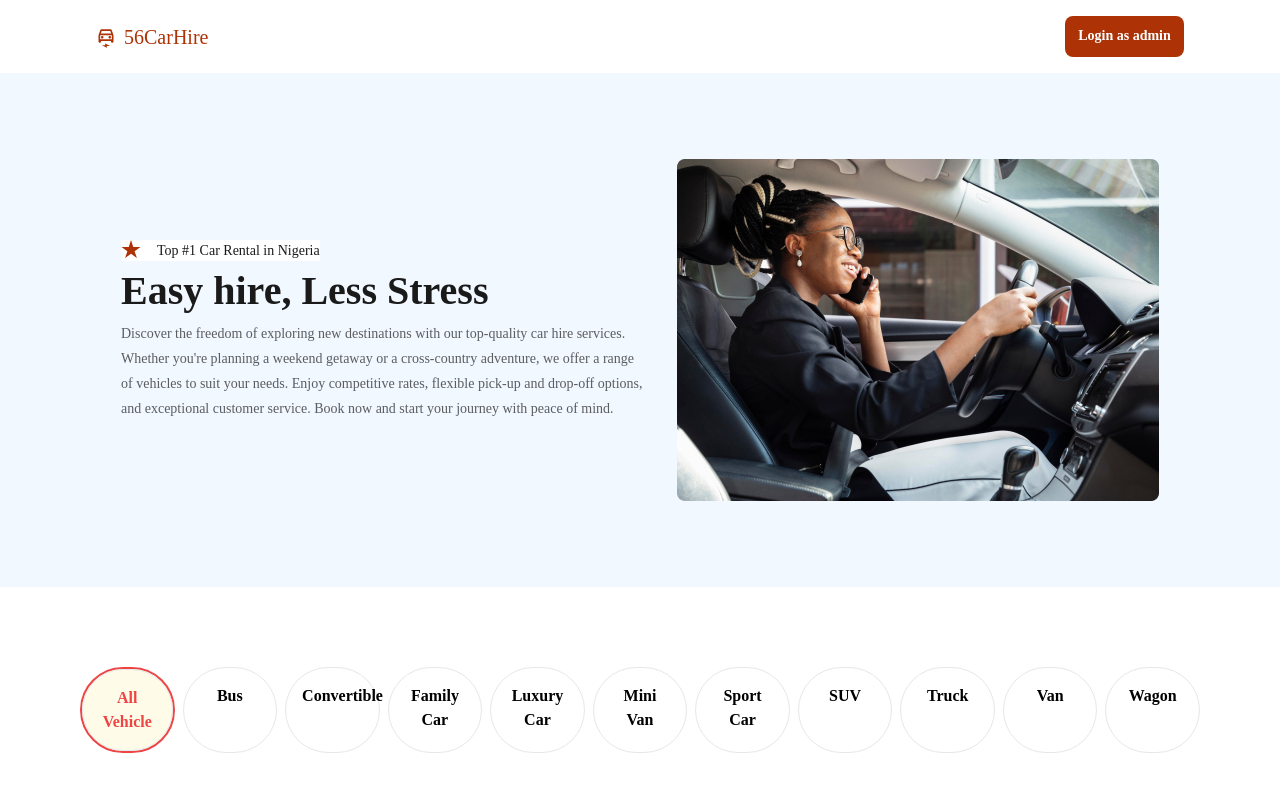
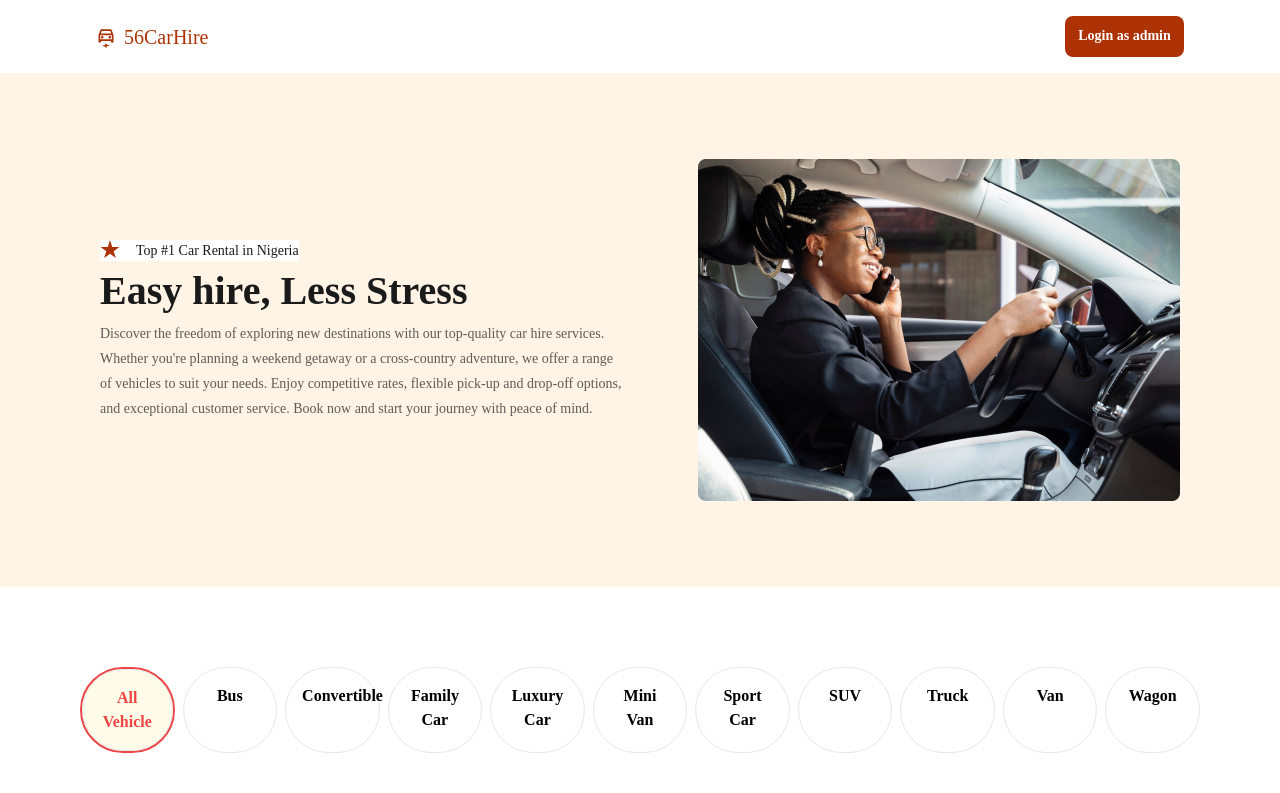
Before and after one commit to ikjames5454/56Carhire, a React (Vite) app in the folder 56Carhire/: page / in a window 1280 px wide. Shown: the top 793 px of the page. Built offline with nearby package versions, Linux system fonts and the light colour scheme; grey boxes are pictures that could not be loaded.

Commit message:
bugFix - worked on changing the color

```diff
--- a/56Carhire/src/page/hero/Hero.jsx
+++ b/56Carhire/src/page/hero/Hero.jsx
@@ -6,8 +6,8 @@ import ListPage from "../ListPage";
 const Hero = () => {
     return (
         <section>
-        <div id='hero' className="bg-[#f2f8ff] py-[86px]">
-            <div className="flex justify-between px-[121px] items-center">
+        <div id='hero' className="bg-[#fff4e5] py-[86px]">
+            <div className="flex justify-between px-[100px] items-center">
                 <div className="">
                     <div className="bg-white flex flex-row gap-4 w-fit">
                         <Star />
```
